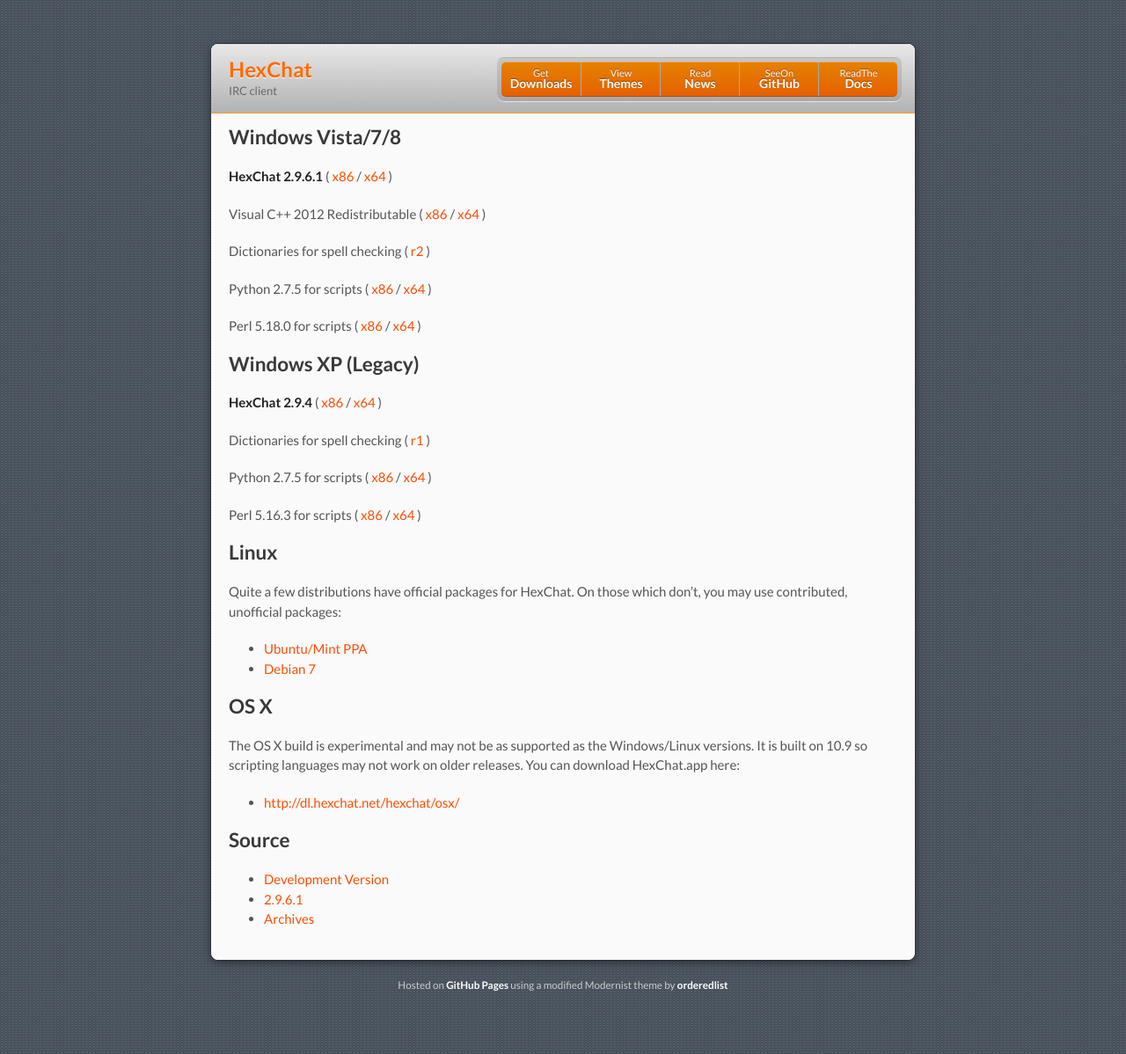
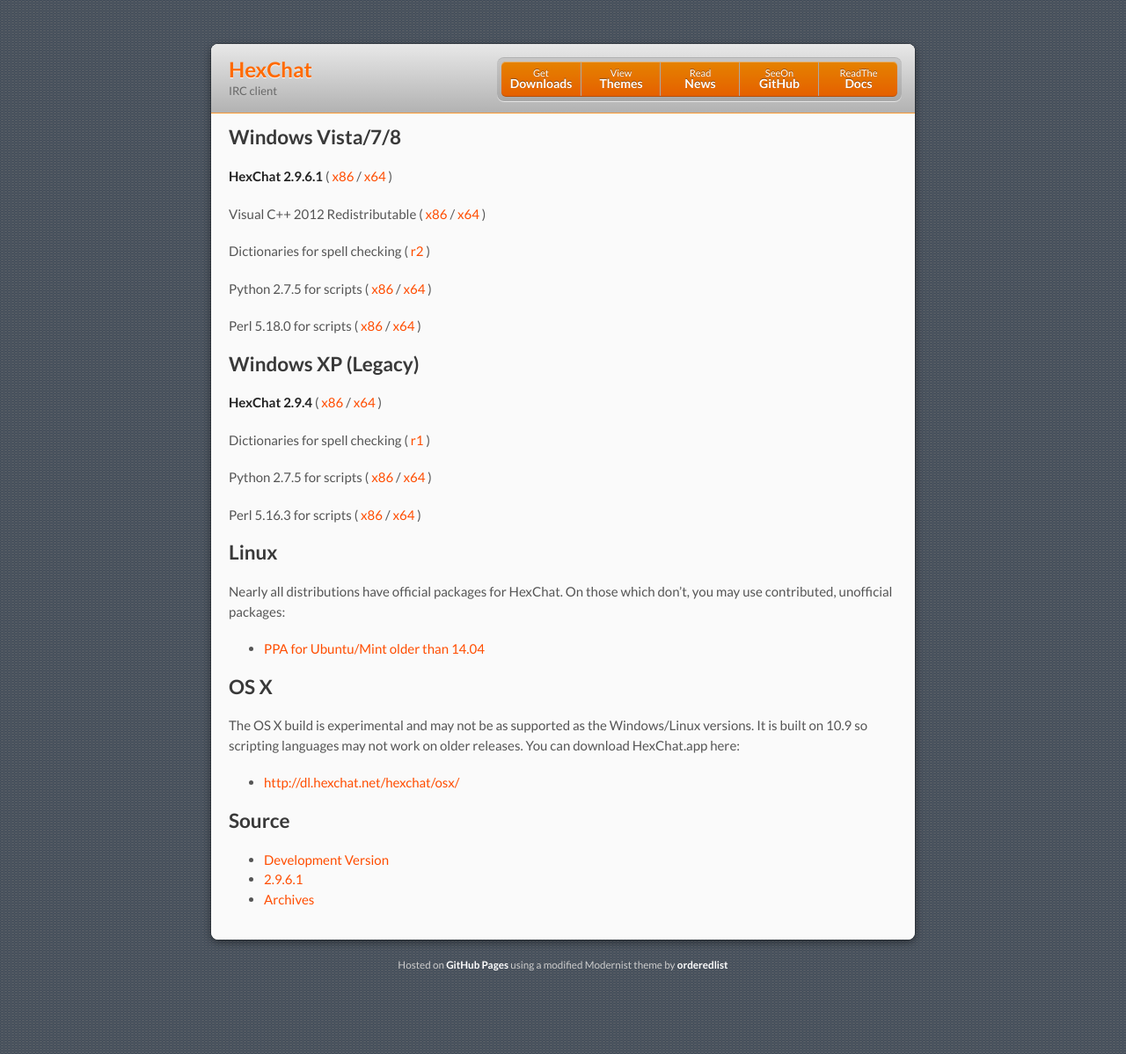
Before and after one commit to hexchat/hexchat.github.com, a Jekyll site: the page built from downloads.md, in a window 1280 px wide. Shown: the whole page at 88% size. Built offline with Jekyll 4.4.1, drawn with Linux system fonts in a browser that asks for light colours.

Commit message:
Update downloads.md

```diff
--- a/downloads.md
+++ b/downloads.md
@@ -24,10 +24,9 @@
 Perl 5.16.3 for scripts ( [x86](http://strawberry-perl.googlecode.com/files/strawberry-perl-5.16.3.1-32bit.msi) / [x64](http://strawberry-perl.googlecode.com/files/strawberry-perl-5.16.3.1-64bit.msi) )
 
 ## Linux
-Quite a few distributions have official packages for HexChat. On those which don't, you may use contributed, unofficial packages:
+Nearly all distributions have official packages for HexChat. On those which don't, you may use contributed, unofficial packages:
 
-- [Ubuntu/Mint PPA](https://launchpad.net/~gwendal-lebihan-dev/+archive/hexchat-stable)
-- [Debian 7]({{ site.dl_url }}/hexchat/debian/)
+- [PPA for Ubuntu/Mint older than 14.04](https://launchpad.net/~gwendal-lebihan-dev/+archive/hexchat-stable)
 
 ## OS X
 The OS X build is experimental and may not be as supported as the Windows/Linux versions. It is built on 10.9 so
```
